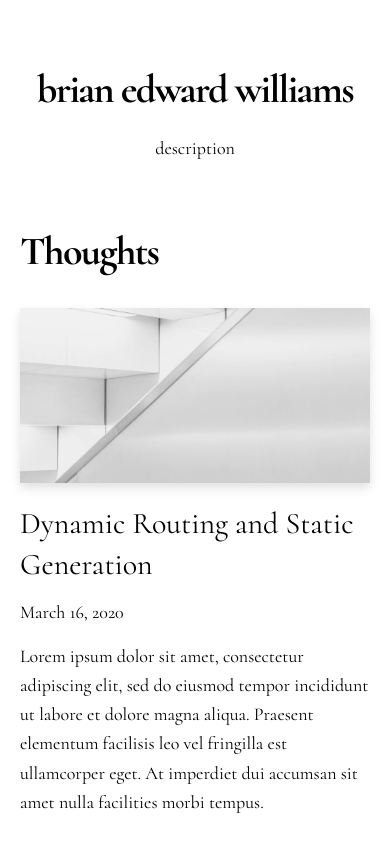
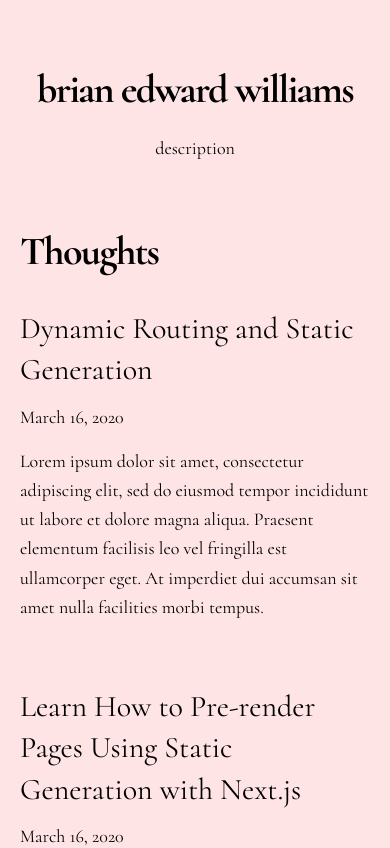
Before and after one commit to BEW111/brian-website, a Next.js app: page / in a window 390 px wide. Shown: the top 848 px of the page. Built offline with nearby package versions, Linux system fonts and the light colour scheme.

Commit message:
remove images

```diff
--- a/src/app/_components/post-header.tsx
+++ b/src/app/_components/post-header.tsx
@@ -1,4 +1,3 @@
-import CoverImage from "./cover-image";
 import DateFormatter from "./date-formatter";
 import { PostTitle } from "@/app/_components/post-title";
 import { type Author } from "@/interfaces/author";
@@ -10,13 +9,10 @@ type Props = {
   author: Author;
 };
 
-export function PostHeader({ title, coverImage, date, author }: Props) {
+export function PostHeader({ title, date }: Props) {
   return (
     <>
       <PostTitle>{title}</PostTitle>
-      <div className="mb-8 md:mb-16 sm:mx-0">
-        <CoverImage title={title} src={coverImage} />
-      </div>
       <div className="max-w-2xl mx-auto">
         <div className="mb-6 text-lg">
           <DateFormatter dateString={date} />
--- a/src/app/_components/post-preview.tsx
+++ b/src/app/_components/post-preview.tsx
@@ -1,30 +1,17 @@
 import { type Author } from "@/interfaces/author";
 import Link from "next/link";
-import CoverImage from "./cover-image";
 import DateFormatter from "./date-formatter";
 
 type Props = {
   title: string;
-  coverImage: string;
   date: string;
   excerpt: string;
-  author: Author;
   slug: string;
 };
 
-export function PostPreview({
-  title,
-  coverImage,
-  date,
-  excerpt,
-  author,
-  slug,
-}: Props) {
+export function PostPreview({ title, date, excerpt, slug }: Props) {
   return (
     <div>
-      <div className="mb-5">
-        <CoverImage slug={slug} title={title} src={coverImage} />
-      </div>
       <h3 className="text-3xl mb-3 leading-snug">
         <Link href={`/posts/${slug}`} className="hover:underline">
           {title}
--- a/src/app/_components/stories.tsx
+++ b/src/app/_components/stories.tsx
@@ -11,14 +11,12 @@ export function Stories({ posts }: Props) {
       <h2 className="mb-8 text-5xl md:text-7xl font-bold tracking-tighter leading-tight">
         Thoughts
       </h2>
-      <div className="grid grid-cols-1 md:grid-cols-2 md:gap-x-16 lg:gap-x-32 gap-y-20 md:gap-y-32 mb-32">
+      <div className="grid grid-cols-1 md:grid-cols-2 md:gap-x-16 lg:gap-x-32 gap-y-12 md:gap-y-32 mb-32">
         {posts.map((post) => (
           <PostPreview
             key={post.slug}
             title={post.title}
-            coverImage={post.coverImage}
             date={post.date}
-            author={post.author}
             slug={post.slug}
             excerpt={post.excerpt}
           />
--- a/src/app/layout.tsx
+++ b/src/app/layout.tsx
@@ -58,7 +58,7 @@ export default function RootLayout({
       <body
         className={cn(
           cormorant.className,
-          "dark:bg-slate-900 dark:text-slate-400"
+          "bg-rose-100 dark:bg-slate-900 dark:text-slate-400"
         )}
       >
         <div className="min-h-screen">{children}</div>
```
